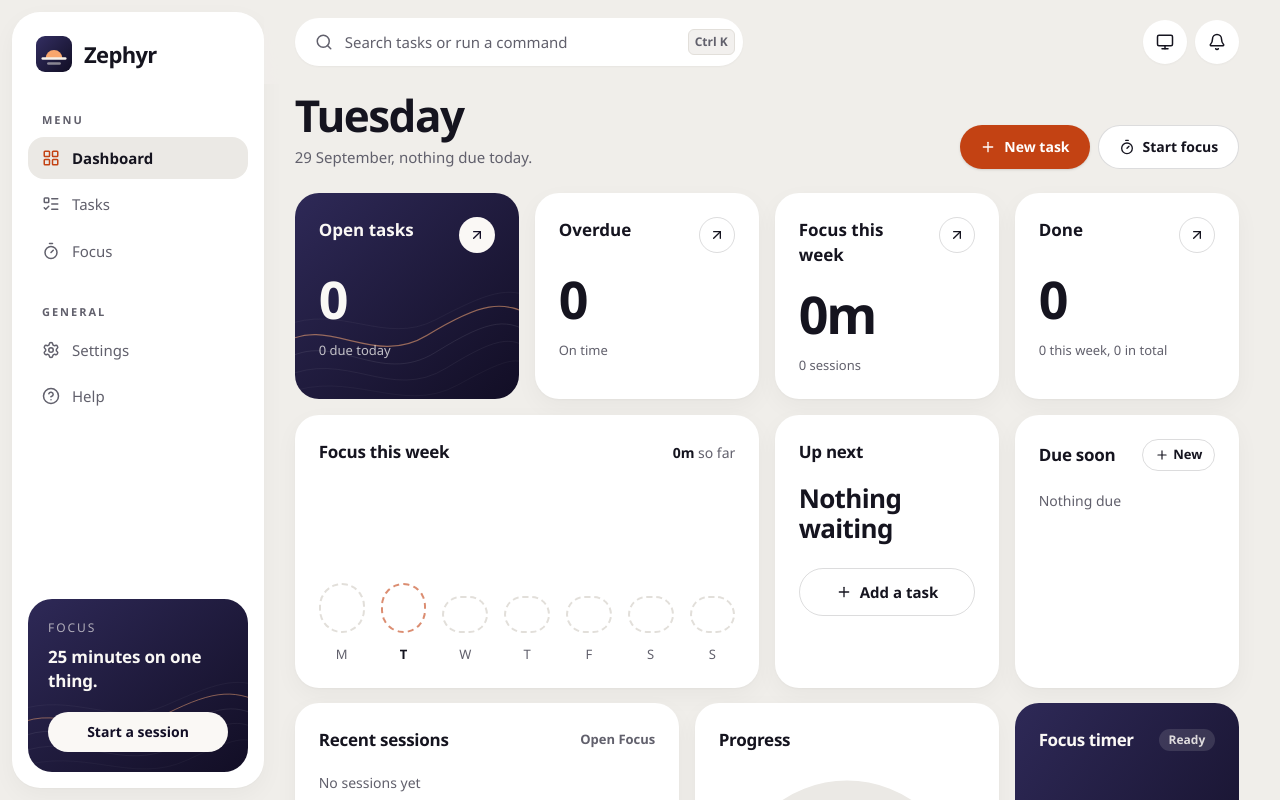
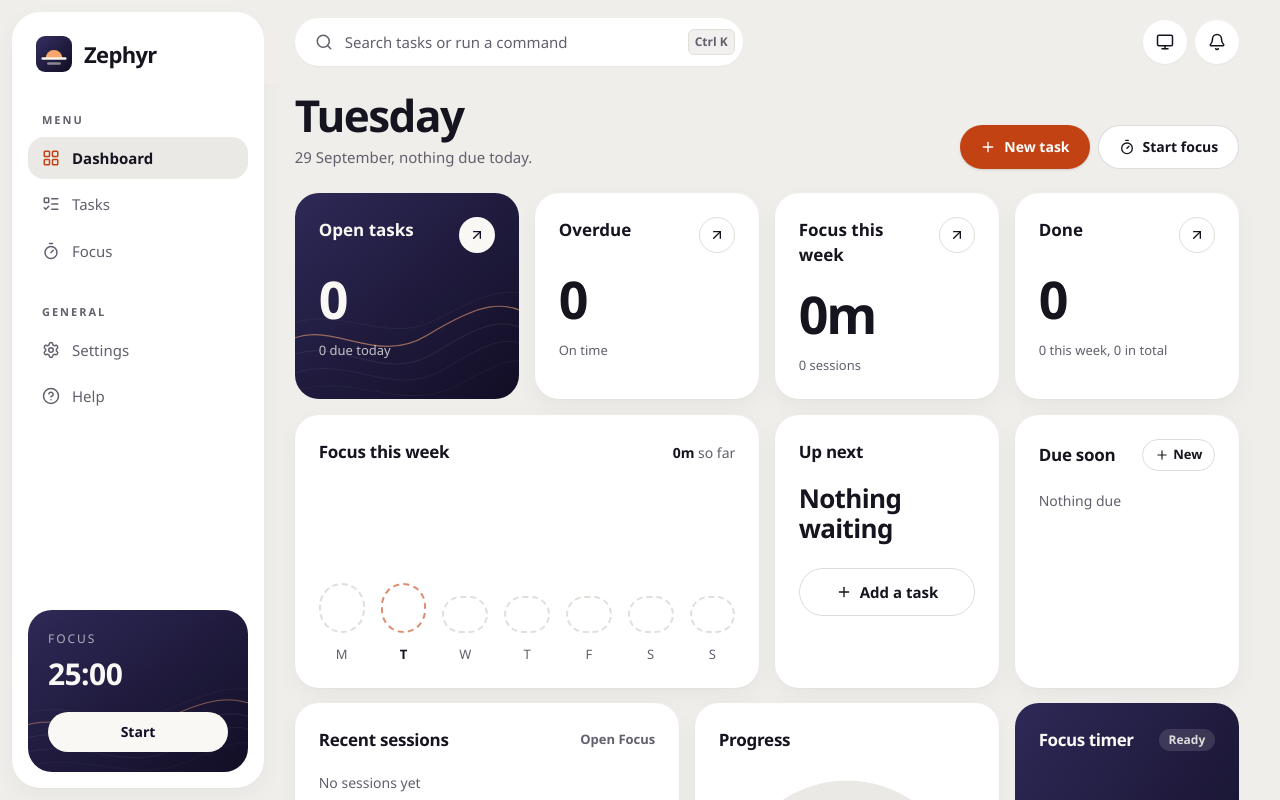
Before and after one commit to dominikkoenitzer/Zephyr, a React (Vite) app: page / in a window 1280 px wide. Shown: the top 800 px of the page. Built offline with nearby package versions, Linux system fonts and the light colour scheme.

Commit message:
Show the timer's time in the sidebar card instead of a slogan

```diff
--- a/src/components/Layout/Sidebar.jsx
+++ b/src/components/Layout/Sidebar.jsx
@@ -60,15 +60,13 @@ function FocusCard() {
           )}
         </>
       ) : (
-        <p className="mt-2 text-[17px] font-semibold leading-snug tracking-[-0.01em]">
-          {minutes} minutes on one thing.
-        </p>
+        <p className="mt-2 text-3xl font-semibold tabular-nums tracking-[-0.02em]">{formatTime(minutes * 60)}</p>
       )}
       <Link
         to={live ? '/focus' : '/focus?start=1'}
         className="mt-5 flex h-10 items-center justify-center rounded-full bg-hero-foreground text-sm font-semibold text-hero-to transition-transform hover:scale-[1.02] focus-visible:outline-none focus-visible:ring-2 focus-visible:ring-sun"
       >
-        {running ? 'Open the timer' : paused ? 'Pick it back up' : 'Start a session'}
+        {running ? 'Open' : paused ? 'Resume' : 'Start'}
       </Link>
     </NightSurface>
   );
```
